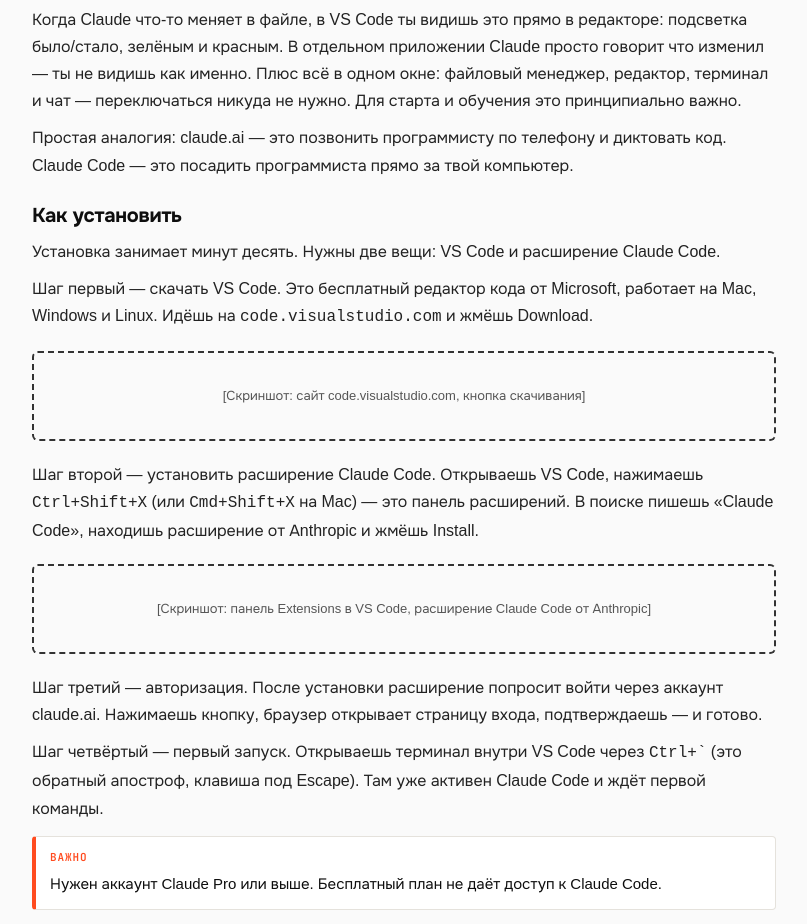
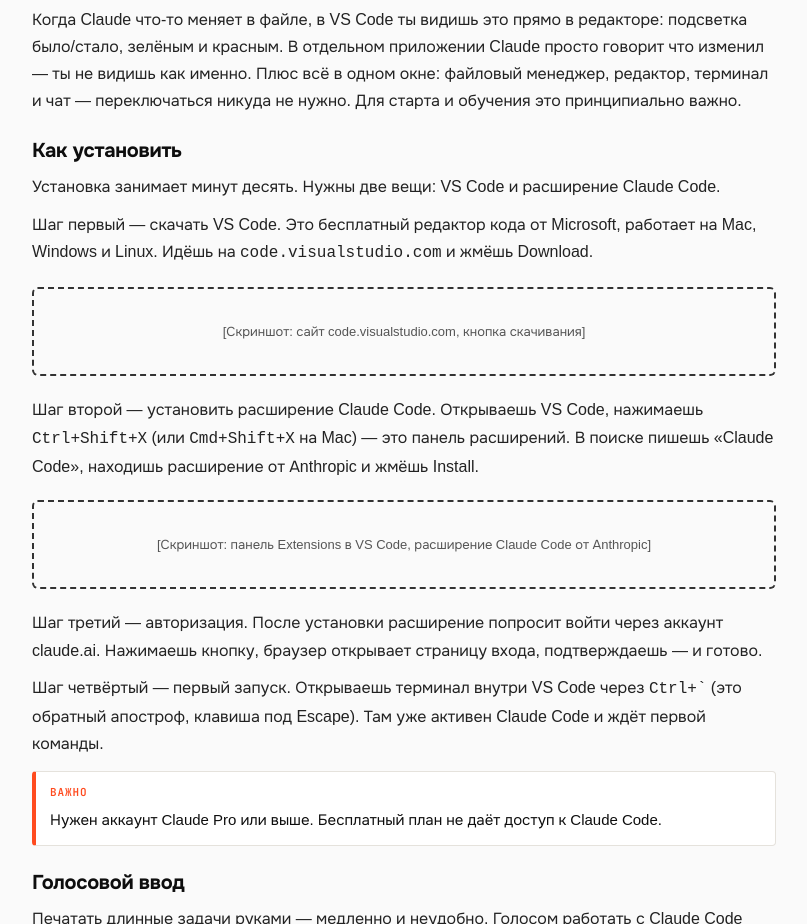
Before and after one commit to FloochRipper/ai-baza, a plain HTML site: page block-01/01-what-is.html in a window 1280 px wide. Shown: the part 1140-2064 px from the top of the page, without its empty margins (256-1063 px from the left). Drawn offline with Linux system fonts and the light colour scheme.

Commit message:
Убрать аналогию про телефон и программиста

```diff
--- a/block-01/01-what-is.html
+++ b/block-01/01-what-is.html
@@ -91,7 +91,6 @@
 
     <p>Когда Claude что-то меняет в файле, в VS Code ты видишь это прямо в редакторе: подсветка было/стало, зелёным и красным. В отдельном приложении Claude просто говорит что изменил — ты не видишь как именно. Плюс всё в одном окне: файловый менеджер, редактор, терминал и чат — переключаться никуда не нужно. Для старта и обучения это принципиально важно.</p>
 
-    <p>Простая аналогия: claude.ai — это позвонить программисту по телефону и диктовать код. Claude Code — это посадить программиста прямо за твой компьютер.</p>
 
     <h2 id="install">Как установить</h2>
 
```
